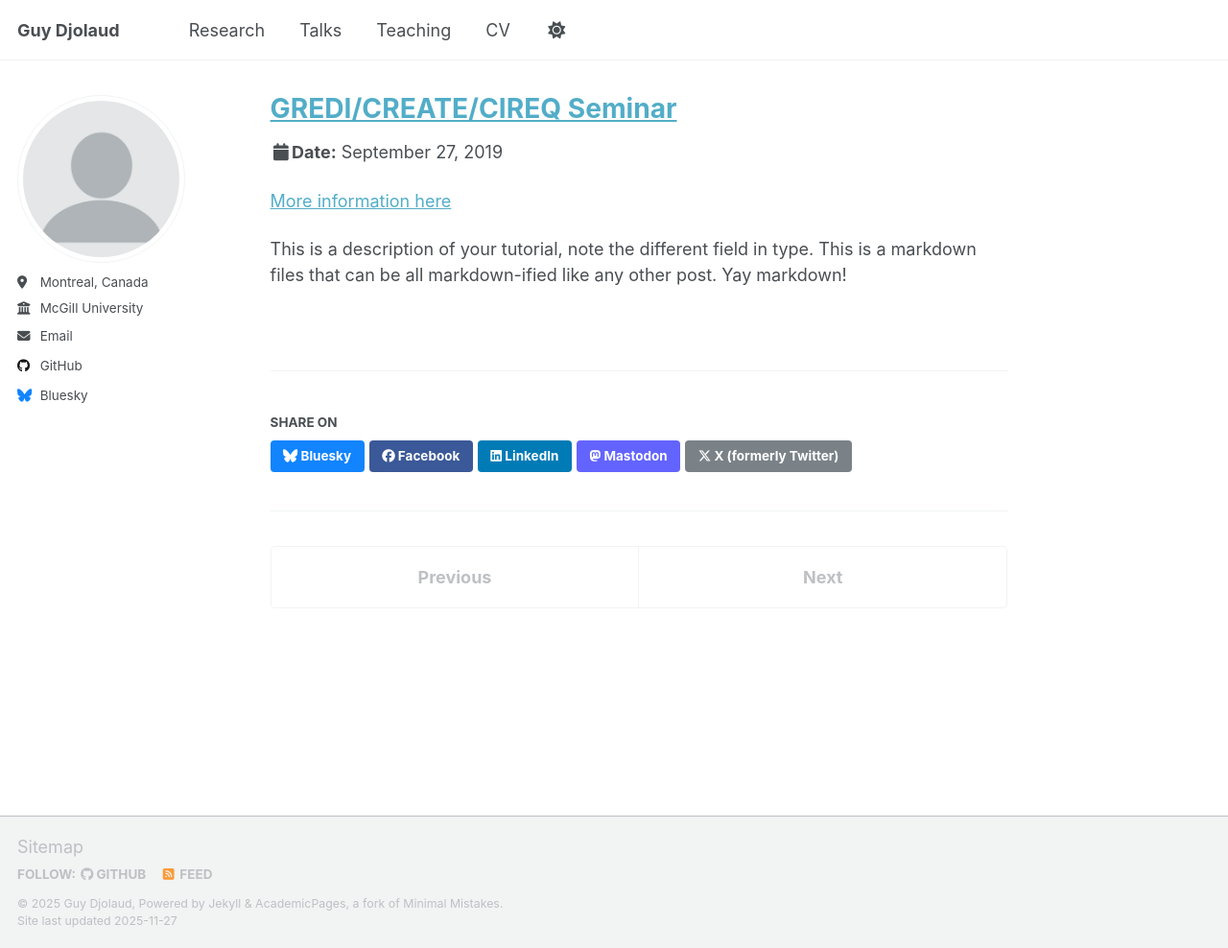
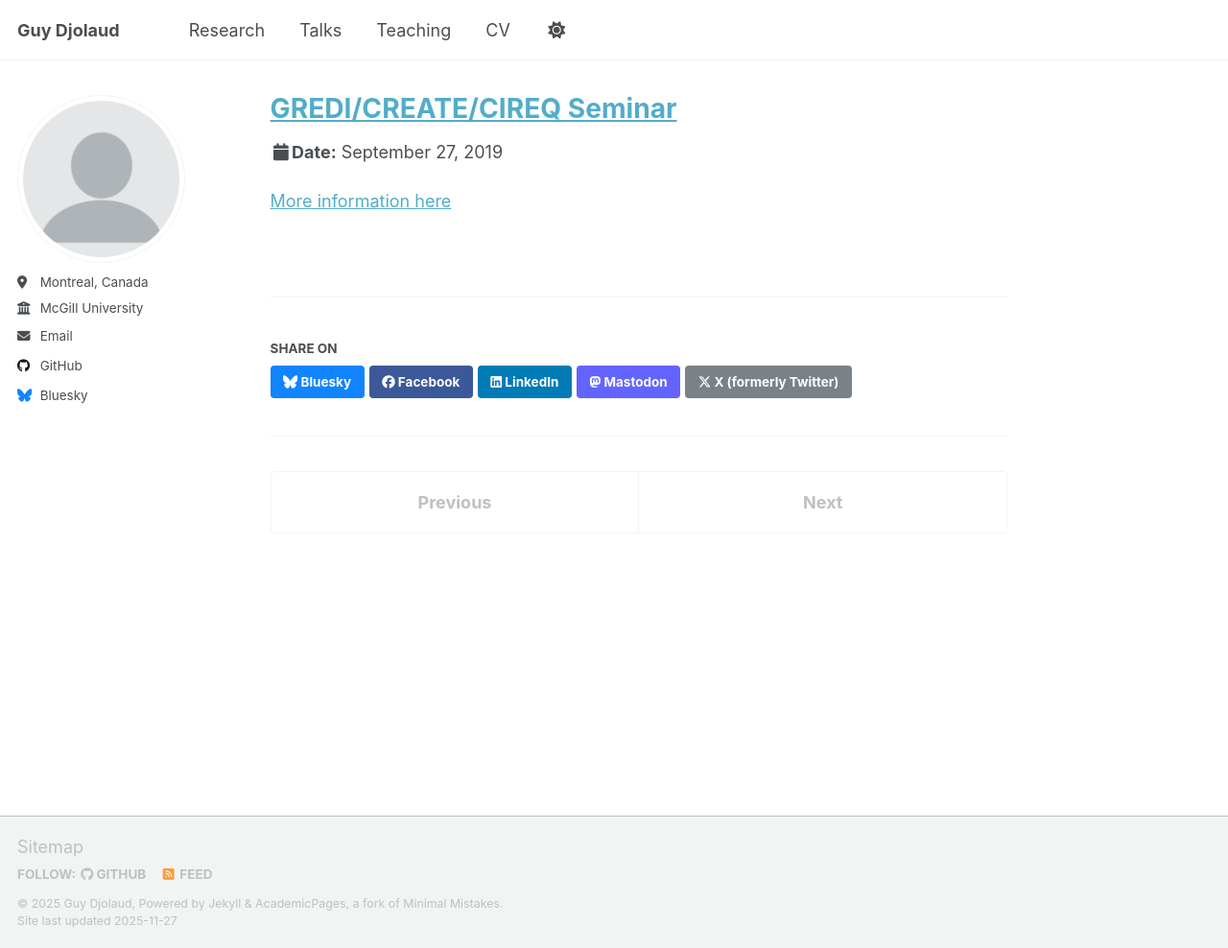
Before and after one commit to Guy-Djolaud/Guy-Djolaud.github.io, a Jekyll site: the page built from _talks/2013-03-01-tutorial-1.md, in a window 1280 px wide and 988 px high. Shown: the whole window at 96% size. Built offline with Jekyll 4.4.1, drawn with Linux system fonts in a browser that asks for light colours; a script that is not in the unit is left out.

Commit message:
Update 2013-03-01-tutorial-1.md

```diff
--- a/_talks/2013-03-01-tutorial-1.md
+++ b/_talks/2013-03-01-tutorial-1.md
@@ -7,7 +7,4 @@
 date: 2019-09-27
 location: "University of Sherbrooke, Sherbrooke, Canada"
 ---
-
 [More information here](http://exampleurl.com)
-
-This is a description of your tutorial, note the different field in type. This is a markdown files that can be all markdown-ified like any other post. Yay markdown!
```
